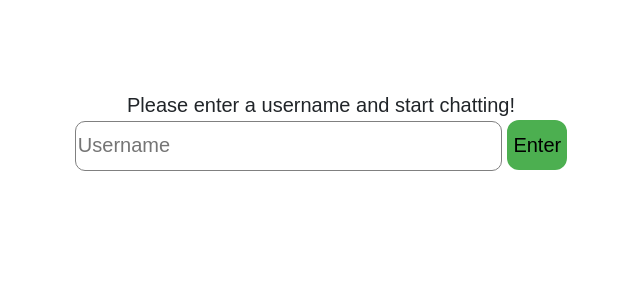
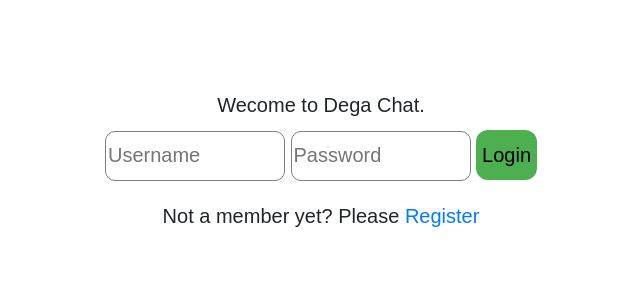
Before and after one commit to riccardodg95/degachat, a Flask app: page / in a window 1280 px wide. Shown: the part 124-424 px from the top of the page, without its empty margins (319-959 px from the left). Run offline with Flask 2, Linux system fonts and the light colour scheme; some libraries are stand-ins or nearby versions.

Commit message:
added registration db

```diff
--- a/application.py
+++ b/application.py
@@ -3,6 +3,8 @@ import os
 from flask import Flask, flash, render_template, redirect, request, session, url_for
 from flask_session import Session
 from flask_socketio import SocketIO, emit, send, join_room, leave_room
+from sqlalchemy import create_engine
+from sqlalchemy.orm import scoped_session, sessionmaker
 import requests
 import time, datetime
 from collections import defaultdict
@@ -11,6 +13,10 @@ app = Flask(__name__)
 app.secret_key =  "MySuperKey#345"
 # app.config["SECRET_KEY"] = os.getenv("SECRET_KEY")
 socketio = SocketIO(app)
+
+os.environ["DATABASE_URL"] = "postgres://vedwvdirbmqnfe:d8fc2a33e1ff34ce8de80a29358ea68854a2f0b71c4d260a9dd38731358de04b@ec2-54-217-213-79.eu-west-1.compute.amazonaws.com:5432/d1npe0np69aa3f";
+engine = create_engine(os.getenv("DATABASE_URL"))
+db = scoped_session(sessionmaker(bind=engine))
 
 channel_list = [''];
 old_messages = defaultdict(list);
@@ -27,31 +33,84 @@ def index():
     else:
         return render_template("index.html")
 
+@app.route("/register")
+def register():
+    return render_template("register.html")
+
+@app.route("/submitted", methods=["POST"])
+def submitted():
+    name = request.form.get("name")
+    usrname = request.form.get("usrname")
+    pwd = request.form.get("pwd");
+    age = request.form.get("age");
+    country = request.form.get("country");
+    if not name or not usrname or not pwd or not age or not country:
+        flash('Please fill all requested forms')
+    #check if same username or email already exist
+    elif db.execute("SELECT * FROM degachatusers WHERE username = :usrname", {"usrname": usrname}).rowcount != 0:
+        flash('This username is already in use, please choose another one')
+    elif len(pwd) < 4:
+        flash('Password must be at least 4 characters long')
+
+    #load data into Heroku database
+    else:
+        db.execute("INSERT INTO degachatusers (name, username, password, age, country) VALUES (:name, :username, :password, :age, :country)",
+                {"name": name, "username": usrname, "password": pwd, "age": age, "country": country})
+        db.commit()
+
+        #render html page
+        # userData = [];
+        # userData.append(name);
+        # userData.append(usrname);
+        # session['users'] = users;
+        # session['logged_user'] = usrname;
+        # session['users'].append(usrname);
+        flash('Succesfully registered! Now please login')
+        return redirect("/")
+    return redirect(url_for('register'))
+
+@app.route("/login", methods=["POST", "GET"])
+def login():
+    if request.method == 'POST':
+        session.pop('logged_user', None);
+        user = request.form.get("username")
+        passw = request.form.get("password")
+        loggedUser = db.execute("SELECT username, id FROM degachatusers WHERE username=(:user)",
+                    {"user": user}).fetchone();
+        if not loggedUser:
+            flash('Wrong username or password. Please try again')
+        else:
+            #get password corresponding to the user saved on db
+            dbPwd = db.execute("SELECT password FROM degachatusers WHERE username=(:loggedUser)",
+                                        {"loggedUser": loggedUser[0]}).fetchone()
+            db.commit();
+            if passw==dbPwd[0]: #user has succesfully logged in
+                session['users'] = users;
+                session['logged_user'] = user;
+                session['users'].append(user);
+                return redirect(url_for('chat'))
+            else:
+                flash('Wrong username or password. Please try again')
+    if 'logged_user' in session:
+        return redirect(url_for('chat'))
+    return redirect("/")
+
 @app.route("/chat", methods=["POST", "GET"])
 def chat():
-    if request.method == 'POST':
-        session.pop('logged_user', None);
-        username = request.form.get("username");
-        session['users'] = users;
-        if len(username) < 4:
-            flash('Username must be at least 4 characters long')
-            return redirect("/")
-        elif len(username) > 13:
-            flash('Please enter a shorter username')
-            return redirect("/")
-        elif username in session['users']:
-            flash('This username already exists')
-            return redirect("/")
-        else:
-            session['logged_user'] = username;
-            session['users'].append(username);
-            return render_template("chat.html", username=username, channel_list=channel_list, users=session['users'])
+    # if request.method == 'POST':
+    #     session.pop('logged_user', None);
+    #     username = request.form.get("username");
+    #     session['users'] = users;
+    #     session['logged_user'] = username;
+    #     session['users'].append(username);
+    #     return render_template("chat.html", username=username, channel_list=channel_list, users=session['users'])
     if 'logged_user' not in session:
         flash('Please login first')
         return redirect("/")
     else:
         session['channel_list'] = channel_list;
         return render_template("chat.html", username=session['logged_user'], channel_list=session['channel_list'], users=session['users'])
+
 @app.route("/logout")
 def logout():
     session.pop('logged_user', None);
--- a/templates/chat.html
+++ b/templates/chat.html
@@ -86,13 +86,13 @@
       </form>
     </div>
   </div>
-  <div style=" font-size: 15px; padding:5px;">
+  <!-- <div style=" font-size: 15px; padding:5px;">
     <ul class="clear"><b>Registered users:</b>
       {% for user in users%}
         <li>{{user}}</li>
       {% endfor %}
     </ul>
-  </div>
+  </div> -->
 </div>
 
 {% with messages = get_flashed_messages() %}
--- a/templates/index.html
+++ b/templates/index.html
@@ -12,7 +12,7 @@
 <style>
 @media (min-width: 500px){
     input{
-      width: 35%;
+      width: 15%;
       height: 50px;
       border: 1px solid grey;
       border-radius: 10px;
@@ -24,7 +24,7 @@
 }
 @media (max-width: 500px){
     input{
-      width: 60%;
+      width: 80%;
       height: 50px;
       border: 1px solid grey;
       border-radius: 10px;
@@ -74,11 +74,15 @@
 </div>
 
 <div class="centerText" style="padding: 30px">
-  Please enter a username and start chatting!
-  <form action="{{ url_for('chat') }}" method="post">
+  Wecome to Dega Chat.
+  <form action="{{ url_for('login') }}" method="post" style="padding: 10px">
     <input type="text" name="username" placeholder="Username">
-    <button class="enter_button">Enter</button>
+    <input type="password" name="password" placeholder="Password">
+    <button class="enter_button">Login</button>
   </form>
+  <div style="padding: 10px;">
+    Not a member yet? Please <a href="{{ url_for('register')}}">Register</a>
+  </div>
 </div>
 
 
```
